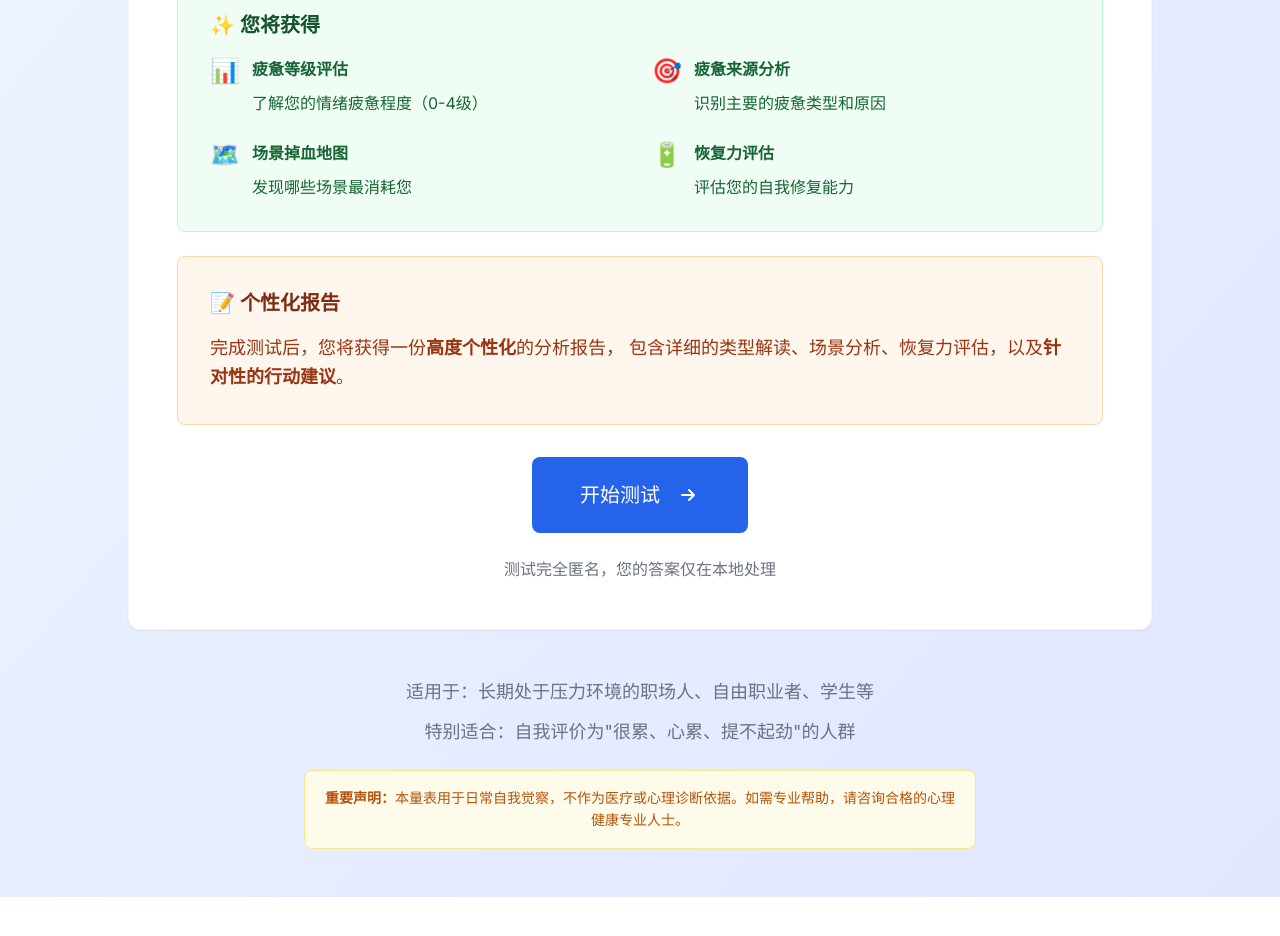
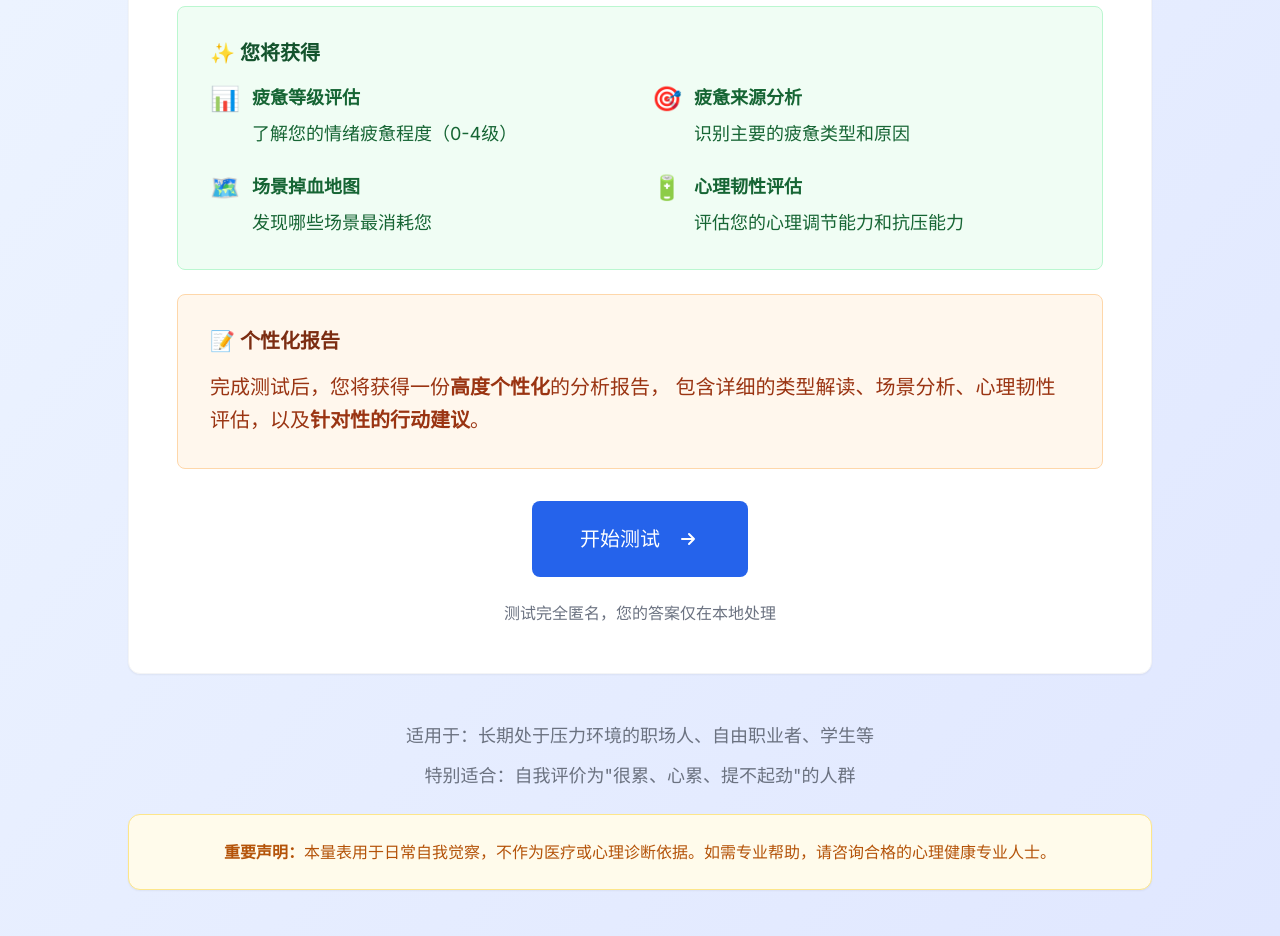
Before and after one commit to singorgor/emotionalTest, a Vue app: page / in a window 1280 px wide. Shown: the part 620-1556 px from the top of the page. Before the commit the page ends 1517 px from the top, so only its background shows below. Built offline with nearby package versions, Linux system fonts and the light colour scheme.

Commit message:
1.7.1首个上线版本-优化小问题

```diff
--- a/src/data/questions.ts
+++ b/src/data/questions.ts
@@ -137,7 +137,7 @@ export const QUESTION_CONFIG: QuestionConfig = {
 
   C: {
     title: "疲惫来源类型",
-    description: "回答我为什么会这么累——主类型 + 副标签就从这里算出来。",
+    description: "了解你疲惫的主要来源和类型特征",
     subtypes: {
       emotional_overload: {
         title: "情绪过载型",
--- a/src/views/Introduction.vue
+++ b/src/views/Introduction.vue
@@ -20,7 +20,7 @@
             <h2 class="text-xl font-semibold text-blue-900 mb-4">
               🎯 测试说明
             </h2>
-            <ul class="space-y-3 text-lg text-blue-800">
+            <ul class="space-y-3 text-xl text-blue-800">
               <li class="flex items-start">
                 <span class="text-blue-500 mr-3 text-lg">•</span>
                 <span>这是一个<strong>自我觉察工具</strong>，帮助您了解当前的情绪状态</span>
@@ -48,33 +48,33 @@
             <h2 class="text-xl font-semibold text-green-900 mb-4">
               ✨ 您将获得
             </h2>
-            <div class="grid md:grid-cols-2 gap-6 text-lg text-green-800">
+            <div class="grid md:grid-cols-2 gap-6 text-xl text-green-800">
               <div class="flex items-start">
                 <span class="text-green-500 mr-3 text-2xl">📊</span>
                 <div>
-                  <strong class="text-base">疲惫等级评估</strong>
-                  <p class="text-base mt-2">了解您的情绪疲惫程度（0-4级）</p>
+                  <strong class="text-lg">疲惫等级评估</strong>
+                  <p class="text-lg mt-2">了解您的情绪疲惫程度（0-4级）</p>
                 </div>
               </div>
               <div class="flex items-start">
                 <span class="text-green-500 mr-3 text-2xl">🎯</span>
                 <div>
-                  <strong class="text-base">疲惫来源分析</strong>
-                  <p class="text-base mt-2">识别主要的疲惫类型和原因</p>
+                  <strong class="text-lg">疲惫来源分析</strong>
+                  <p class="text-lg mt-2">识别主要的疲惫类型和原因</p>
                 </div>
               </div>
               <div class="flex items-start">
                 <span class="text-green-500 mr-3 text-2xl">🗺️</span>
                 <div>
-                  <strong class="text-base">场景掉血地图</strong>
-                  <p class="text-base mt-2">发现哪些场景最消耗您</p>
+                  <strong class="text-lg">场景掉血地图</strong>
+                  <p class="text-lg mt-2">发现哪些场景最消耗您</p>
                 </div>
               </div>
               <div class="flex items-start">
                 <span class="text-green-500 mr-3 text-2xl">🔋</span>
                 <div>
-                  <strong class="text-base">恢复力评估</strong>
-                  <p class="text-base mt-2">评估您的自我修复能力</p>
+                  <strong class="text-lg">心理韧性评估</strong>
+                  <p class="text-lg mt-2">评估您的心理调节能力和抗压能力</p>
                 </div>
               </div>
             </div>
@@ -84,9 +84,9 @@
             <h2 class="text-xl font-semibold text-orange-900 mb-4">
               📝 个性化报告
             </h2>
-            <p class="text-lg text-orange-800 leading-relaxed">
+            <p class="text-xl text-orange-800 leading-relaxed">
               完成测试后，您将获得一份<strong>高度个性化</strong>的分析报告，
-              包含详细的类型解读、场景分析、恢复力评估，以及<strong>针对性的行动建议</strong>。
+              包含详细的类型解读、场景分析、心理韧性评估，以及<strong>针对性的行动建议</strong>。
             </p>
           </div>
         </div>
@@ -122,17 +122,19 @@
       </div>
 
       <!-- 底部信息 -->
-      <div class="text-center mt-12 text-gray-500 text-base">
-        <p class="text-lg">
+      <div class="text-center mt-12">
+        <p class="text-lg text-gray-500">
           适用于：长期处于压力环境的职场人、自由职业者、学生等
         </p>
-        <p class="mt-3 text-lg">
+        <p class="mt-3 text-lg text-gray-500">
           特别适合：自我评价为"很累、心累、提不起劲"的人群
         </p>
-        <div class="mt-6 p-4 bg-amber-50 border border-amber-200 rounded-lg max-w-2xl mx-auto">
-          <p class="text-amber-700 text-sm leading-relaxed">
-            <strong>重要声明：</strong>本量表用于日常自我觉察，不作为医疗或心理诊断依据。如需专业帮助，请咨询合格的心理健康专业人士。
-          </p>
+        <div class="mt-6 max-w-5xl mx-auto">
+          <div class="card p-6 bg-amber-50 border-amber-200">
+            <p class="text-amber-700 text-base leading-relaxed">
+              <strong>重要声明：</strong>本量表用于日常自我觉察，不作为医疗或心理诊断依据。如需专业帮助，请咨询合格的心理健康专业人士。
+            </p>
+          </div>
         </div>
       </div>
     </div>
--- a/src/views/Questionnaire.vue
+++ b/src/views/Questionnaire.vue
@@ -273,7 +273,7 @@ const getCategoryLabel = (question: Question): string => {
     if (['C9', 'C10', 'C11', 'C12'].includes(questionId)) return '对比焦虑型'
     if (['C13', 'C14', 'C15', 'C16'].includes(questionId)) return '高压稳定型'
   } else if (questionId.startsWith('D')) {
-    return '恢复资源'
+    return '心理韧性'
   }
 
   return ''
```
